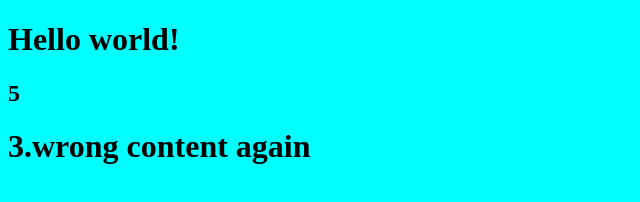
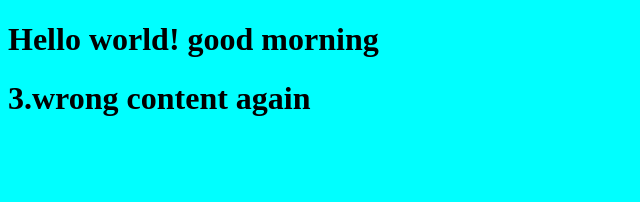
Before and after one commit to Moulithar/basics-html-css, a plain HTML site: page index.html in a window 1280 px wide. Shown: the whole page, without its empty margins (0-640 px from the left). Drawn offline with Linux system fonts and the light colour scheme.

Commit message:
new commit

```diff
--- a/index.html
+++ b/index.html
@@ -7,8 +7,8 @@
     <title>Document</title>
   </head>
   <body>
-    <h1>Hello world!</h1>
-    <h2 id="count-el">0</h2>
+    <h1>Hello world! good morning</h1>
+    <!-- <h2 id="count-el">0</h2> -->
    <h1>3.wrong content again</h1>
   </body>
   <script src="./script.js"></script>
```
